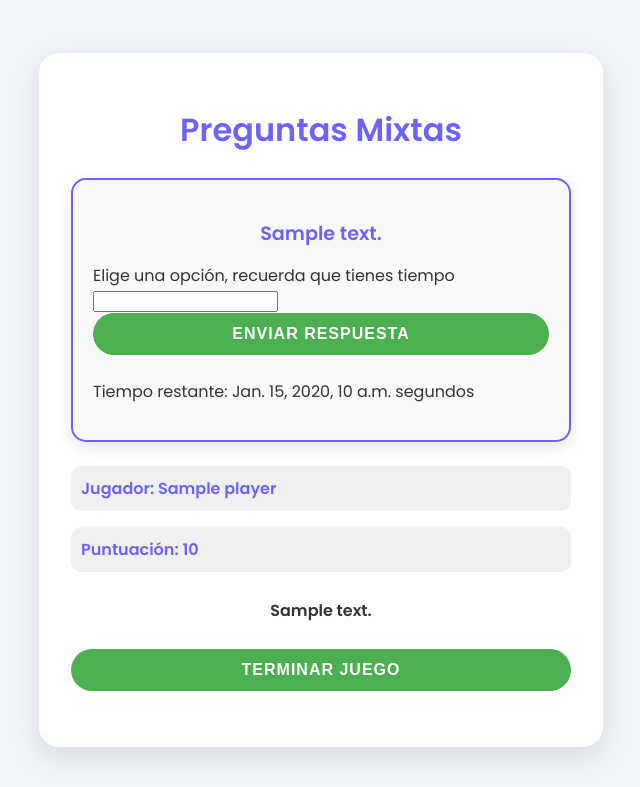
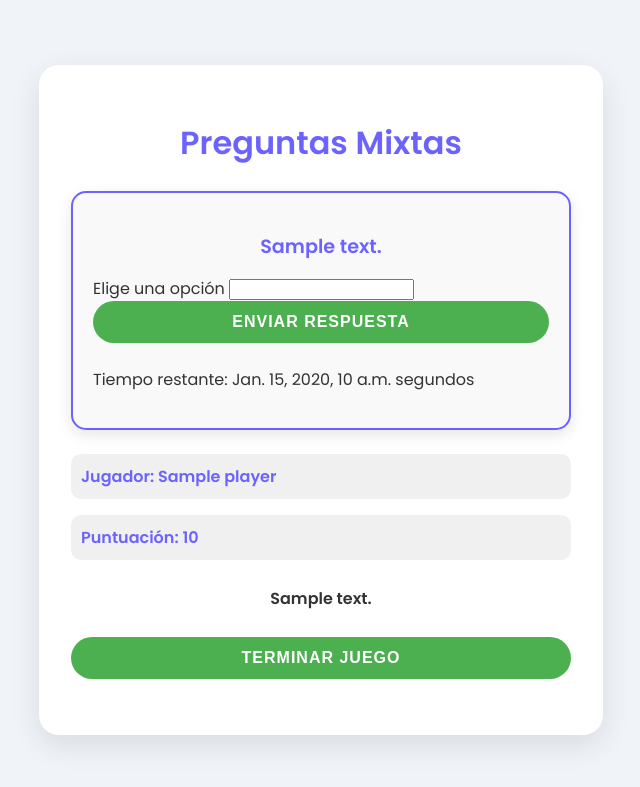
Before and after one commit to DavidCh02/trivia, a Django app: template templates/trivia_game/play_question.html in a window 1280 px wide. Shown: the top 787 px of the page, without its empty margins (319-959 px from the left). Run offline with Django 5.2, Linux system fonts and the light colour scheme; the template is opened without the code that fills it: most values are stand-ins (such as "Sample title", 1, 10 or a date in 2020); form fields are guessed from the names that the template uses.

Commit message:
Update play_question.html

```diff
--- a/templates/trivia_game/play_question.html
+++ b/templates/trivia_game/play_question.html
@@ -157,7 +157,7 @@
             <form id="answer-form" method="post">
             {% csrf_token %}
             <div class="form-group">
-                <label for="{{ form.selected_answer.id_for_label }}">Elige una opción, recuerda que tienes tiempo</label>
+                <label for="{{ form.selected_answer.id_for_label }}">Elige una opción</label>
                 {{ form.selected_answer }}
             </div>
             <input type="hidden" name="time_expired" id="time-expired" value="false">
```
